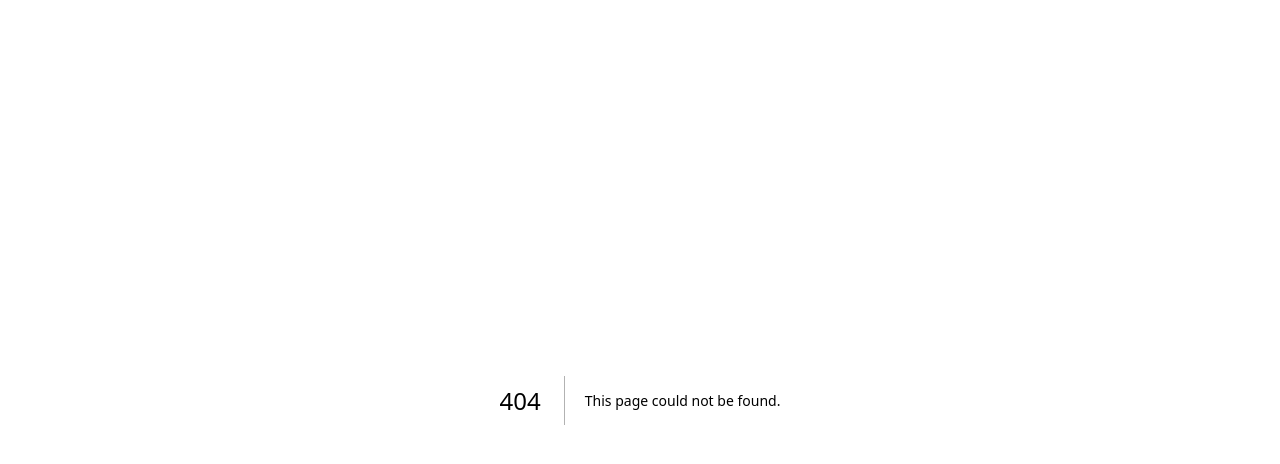
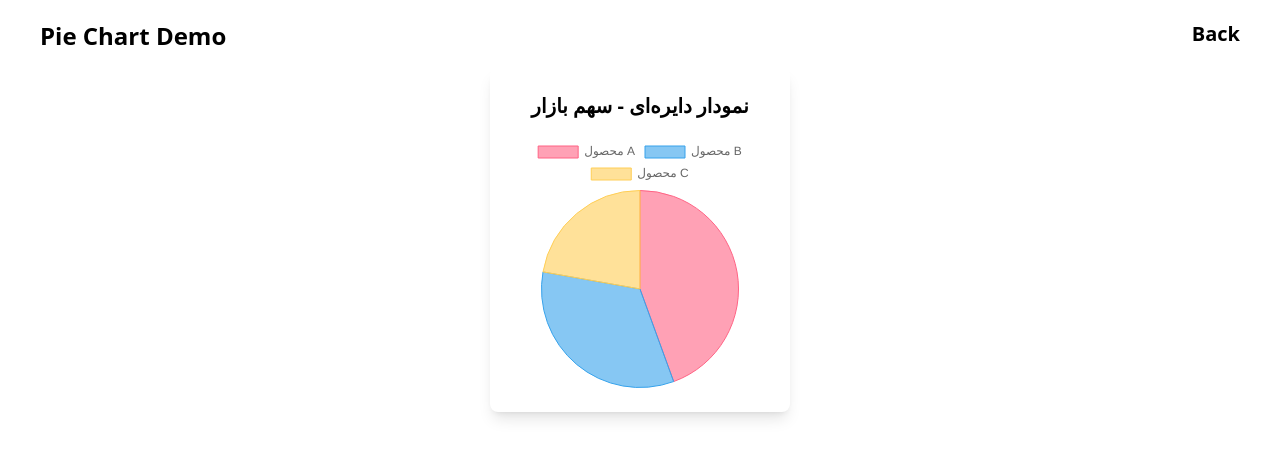
Before and after one commit to zahraRostami1999/zahra-next-pack, a Next.js app: page /demo/pie-chart in a window 1280 px wide. Before the commit this address had no page. Shown: the top 464 px of the page. Built offline with nearby package versions, Linux system fonts and the light colour scheme.

Commit message:
04-07-30-Add Pie chart and Bar chart

```diff
--- /dev/null
+++ b/pages/demo/bar-chart/index.jsx
@@ -0,0 +1,54 @@
+import React from 'react';
+import Link from 'next/link';
+import { Chart as ChartJS, ArcElement, BarElement, CategoryScale, LinearScale, Tooltip, Legend } from 'chart.js';
+import dynamic from 'next/dynamic';
+ChartJS.register(ArcElement, BarElement, CategoryScale, LinearScale, Tooltip, Legend);
+
+const DynamicBar = dynamic(() => import('react-chartjs-2').then((mod) => mod.Bar), { ssr: false });
+
+
+function index() {
+    const barData = {
+        labels: ['فروردین', 'اردیبهشت', 'خرداد', 'تیر', 'مرداد'],
+        datasets: [
+            {
+                label: 'فروش ماهانه (میلیون تومان)',
+                data: [12, 19, 3, 5, 2],
+                backgroundColor: 'rgba(75, 192, 192, 0.6)',
+                borderColor: 'rgba(75, 192, 192, 1)',
+                borderWidth: 1,
+            },
+        ],
+    };
+
+    const chartOptions = {
+        responsive: true,
+        plugins: {
+            legend: {
+                position: 'top',
+            },
+            tooltip: {
+                enabled: true,
+            },
+        },
+    };
+
+    return (
+        <div className="px-10 py-5">
+            <div className="flex justify-between">
+                <h1 className="text-2xl font-bold mb-4">Bar Chart Demo</h1>
+                <Link href="/" className="text-xl font-bold mb-4">
+                    Back
+                </Link>
+            </div>
+            <div className="flex justify-center items-center w-full">
+                <div className="bg-white p-6 rounded-lg shadow-lg w-[400px]">
+                    <h2 className="text-xl font-semibold mb-4 text-center">نمودار ستونی - فروش ماهانه</h2>
+                    <DynamicBar data={barData} options={chartOptions} />
+                </div>
+            </div>
+        </div>
+    )
+}
+
+export default index;
--- /dev/null
+++ b/pages/demo/pie-chart/index.jsx
@@ -0,0 +1,63 @@
+import React from 'react';
+import dynamic from 'next/dynamic';
+import { Chart as ChartJS, ArcElement, BarElement, CategoryScale, LinearScale, Tooltip, Legend } from 'chart.js';
+import Link from 'next/link';
+
+ChartJS.register(ArcElement, BarElement, CategoryScale, LinearScale, Tooltip, Legend);
+
+const DynamicPie = dynamic(() => import('react-chartjs-2').then((mod) => mod.Pie), { ssr: false });
+
+function index() {
+
+    const pieData = {
+        labels: ['محصول A', 'محصول B', 'محصول C'],
+        datasets: [
+            {
+                label: 'سهم بازار',
+                data: [40, 30, 20],
+                backgroundColor: [
+                    'rgba(255, 99, 132, 0.6)',
+                    'rgba(54, 162, 235, 0.6)',
+                    'rgba(255, 206, 86, 0.6)',
+                ],
+                borderColor: [
+                    'rgba(255, 99, 132, 1)',
+                    'rgba(54, 162, 235, 1)',
+                    'rgba(255, 206, 86, 1)',
+                ],
+                borderWidth: 1,
+            },
+        ],
+    };
+
+    const chartOptions = {
+        responsive: true,
+        plugins: {
+            legend: {
+                position: 'top',
+            },
+            tooltip: {
+                enabled: true,
+            },
+        },
+    };
+
+    return (
+        <div className="px-10 py-5">
+            <div className="flex justify-between">
+                <h1 className="text-2xl font-bold mb-4">Pie Chart Demo</h1>
+                <Link href="/" className="text-xl font-bold mb-4">
+                    Back
+                </Link>
+            </div>
+            <div className="flex justify-center items-center w-full">
+                <div className="bg-white p-6 rounded-lg shadow-lg w-[300px]">
+                    <h2 className="text-xl font-semibold mb-4 text-center">نمودار دایره‌ای - سهم بازار</h2>
+                    <DynamicPie data={pieData} options={chartOptions} />
+                </div>
+            </div>
+        </div>
+    )
+}
+
+export default index;
```
